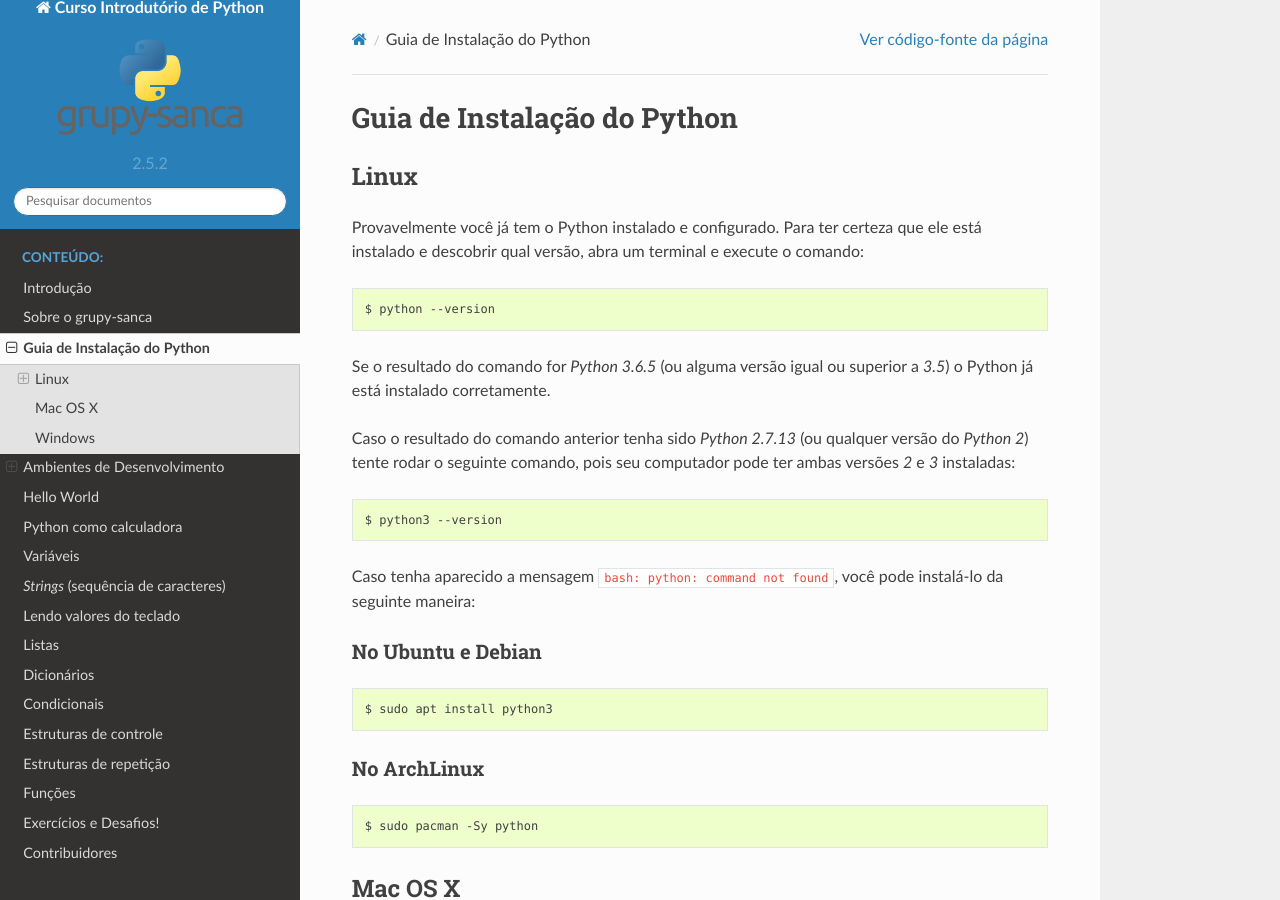
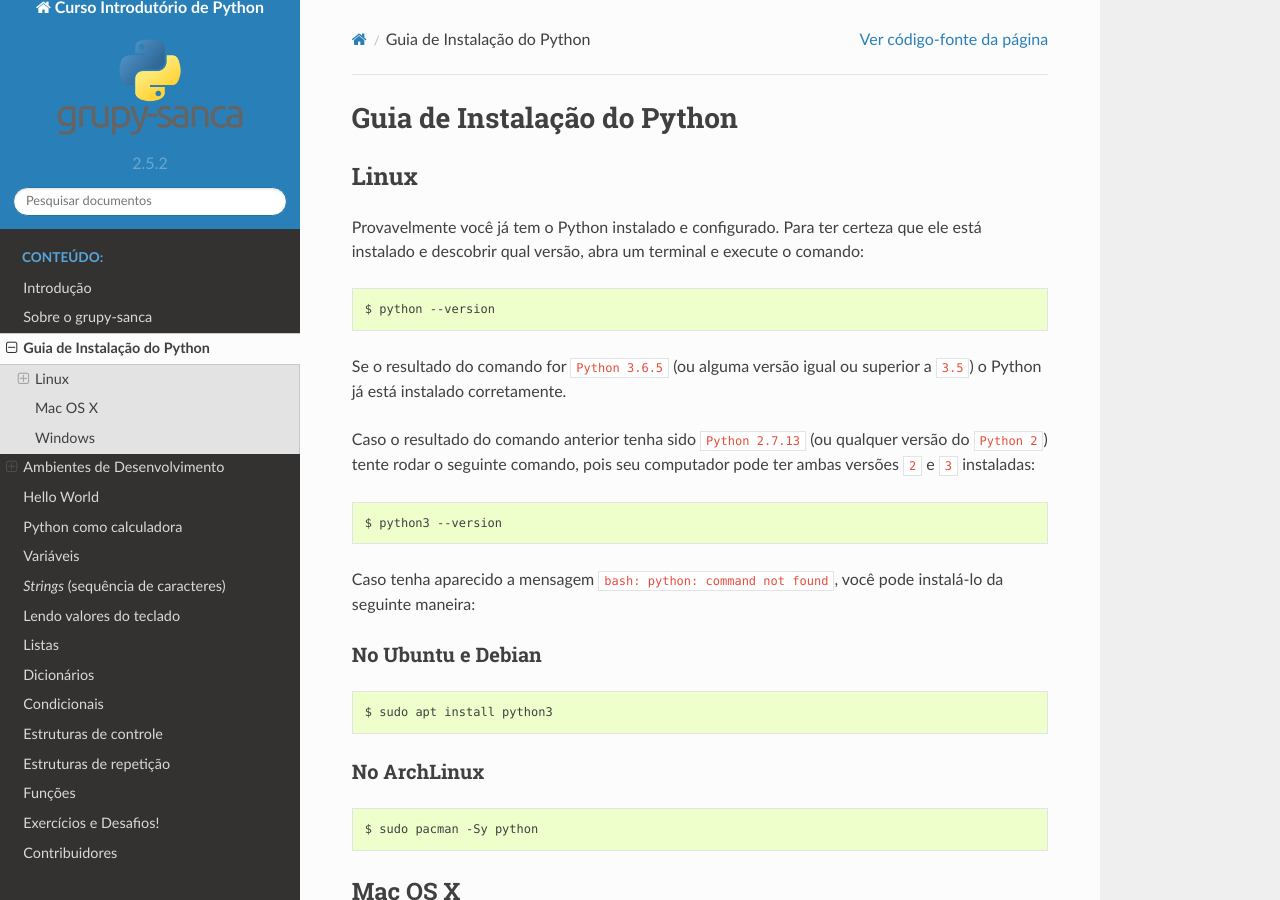
Before and after one commit to grupy-sanca/curso-python, a Sphinx documentation site: the page built from source/instalacao.rst, in a window 1280 px wide and 900 px high. Built offline with Sphinx 7.4.7 and the Read the Docs theme 2.0.0, drawn with Linux system fonts in a browser that asks for light colours; some of the changed text lies outside the part shown.

```diff
--- a/source/calculadora.rst
+++ b/source/calculadora.rst
@@ -69,7 +69,7 @@ operações de cálculos, assim como na matemática:
 
    Como não existe um resultado para a divisão pelo número zero, o Python
    interrompe a execução do programa (no caso a divisão) e mostra o erro que
-   aconteceu, ou seja, `"ZeroDivisionError: divison by zero"`.
+   aconteceu, ou seja, ``"ZeroDivisionError: divison by zero"``.
 
 
 - Divisão inteira (:math:`//`)
--- a/source/exercicios_funcoes.rst
+++ b/source/exercicios_funcoes.rst
@@ -240,7 +240,7 @@
       \pi \approx \frac{4 M}{N}
 
    Para sortear um número aleatório entre :math:`a` e :math:`b` utilize a
-   função `uniform(a, b)` do módulo `random`. Exemplo:
+   função ``uniform(a, b)`` do módulo ``random``. Exemplo:
 
 
    .. doctest::
--- a/source/instalacao.rst
+++ b/source/instalacao.rst
@@ -14,12 +14,12 @@ comando:
 
    $ python --version
 
-Se o resultado do comando for `Python 3.6.5` (ou alguma versão igual ou
-superior a `3.5`) o Python já está instalado corretamente.
+Se o resultado do comando for ``Python 3.6.5`` (ou alguma versão igual ou
+superior a ``3.5``) o Python já está instalado corretamente.
 
-Caso o resultado do comando anterior tenha sido `Python 2.7.13` (ou qualquer
-versão do `Python 2`) tente rodar o seguinte comando, pois seu computador
-pode ter ambas versões `2` e `3` instaladas:
+Caso o resultado do comando anterior tenha sido ``Python 2.7.13`` (ou qualquer
+versão do ``Python 2``) tente rodar o seguinte comando, pois seu computador
+pode ter ambas versões ``2`` e ``3`` instaladas:
 
 .. code-block:: bash
 
@@ -64,7 +64,7 @@ Windows
 -------
 
 Obtenha o arquivo de instalação última versão compatível com a arquitetura do
-seu computador no `site oficial do Python`_. O arquivo `x86` provavelmente
+seu computador no `site oficial do Python`_. O arquivo ``x86`` provavelmente
 funcionará para todos computadores.
 
 A seguir, execute o instalador e uma imagem similar a essa aparecerá:
@@ -117,7 +117,7 @@ Caso você tenha alguma dúvida, é aconselhável entrar na seção de `discusã
 IDLE
 ~~~~
 
-Para usuários Windows é recomendado utilizar o `IDLE`. Ele é composto pelo interpretador do Python e um editor de texto para criar programas, e já vem junto com o Python.
+Para usuários Windows é recomendado utilizar o ``IDLE``. Ele é composto pelo interpretador do Python e um editor de texto para criar programas, e já vem junto com o Python.
 Após seguir o :ref:`intro-instalacao`, o menu inicial deve estar da seguinte
 forma:
 
@@ -133,29 +133,29 @@ imagem abaixo:
    :align: center
    :width: 80%
 
-No `IDLE` é possível digitar comandos para o interpretador do Python e, também,
+No ``IDLE`` é possível digitar comandos para o interpretador do Python e, também,
 é possível criar e digitar em um arquivo. Para fazer isso, no menu clique em
-`File` -> `New File` (Ou pressione as teclas `Ctrl` + `N` juntas)
+``File`` -> ``New File`` (Ou pressione as teclas ``Ctrl`` + ``N`` juntas)
 
 .. figure:: images/idle3.png
    :align: center
    :width: 80%
 
-Para rodar um programa, clique em `Run` -> `Run Module` (Ou aperte a tecla `F5`)
+Para rodar um programa, clique em ``Run`` -> ``Run Module`` (Ou aperte a tecla ``F5``)
 
 .. figure:: images/idle4.png
    :align: center
    :width: 80%
 
 Caso o arquivo ainda não tenha sido salvo, é necessário salvá-lo antes de
-executá-lo. Não esqueça de prefixar o nome do arquivo com `.py`
+executá-lo. Não esqueça de prefixar o nome do arquivo com ``.py``
 (extensão do Python):
 
 .. figure:: images/idle5.png
    :align: center
    :width: 80%
 
-Após isso, o resultado da execução do código deve aparecer na janela anterior do `IDLE`:
+Após isso, o resultado da execução do código deve aparecer na janela anterior do ``IDLE``:
 
 .. figure:: images/idle6.png
    :align: center
@@ -221,7 +221,7 @@ Note que, ao entrar no interpretador, a primeira linha começa com ``Python 3.7.
 IPython
 ~~~~~~~
 
-`IPython`_ é um Shell alternativo para o Python, bem poderoso. E colorido também, ao contrário do `shell` nativo do Python.
+`IPython`_ é um Shell alternativo para o Python, bem poderoso. E colorido também, ao contrário do ``shell`` nativo do Python.
 
 .. figure:: images/ipython.png
    :align: center
```
Also changed, not shown: source/dicionarios.rst (+4 -4 lines), source/sobre_grupy.rst (+5 -5 lines).
